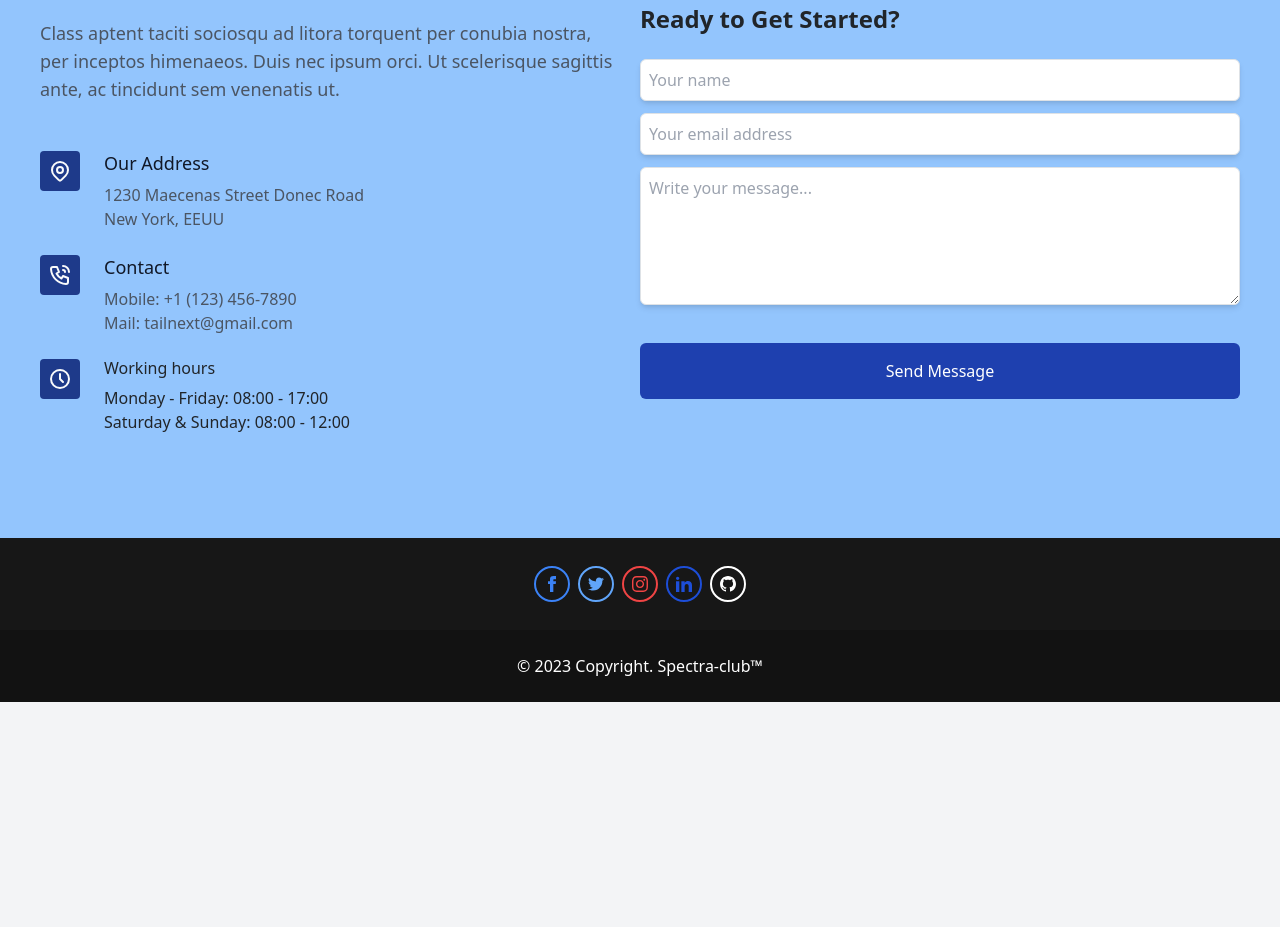
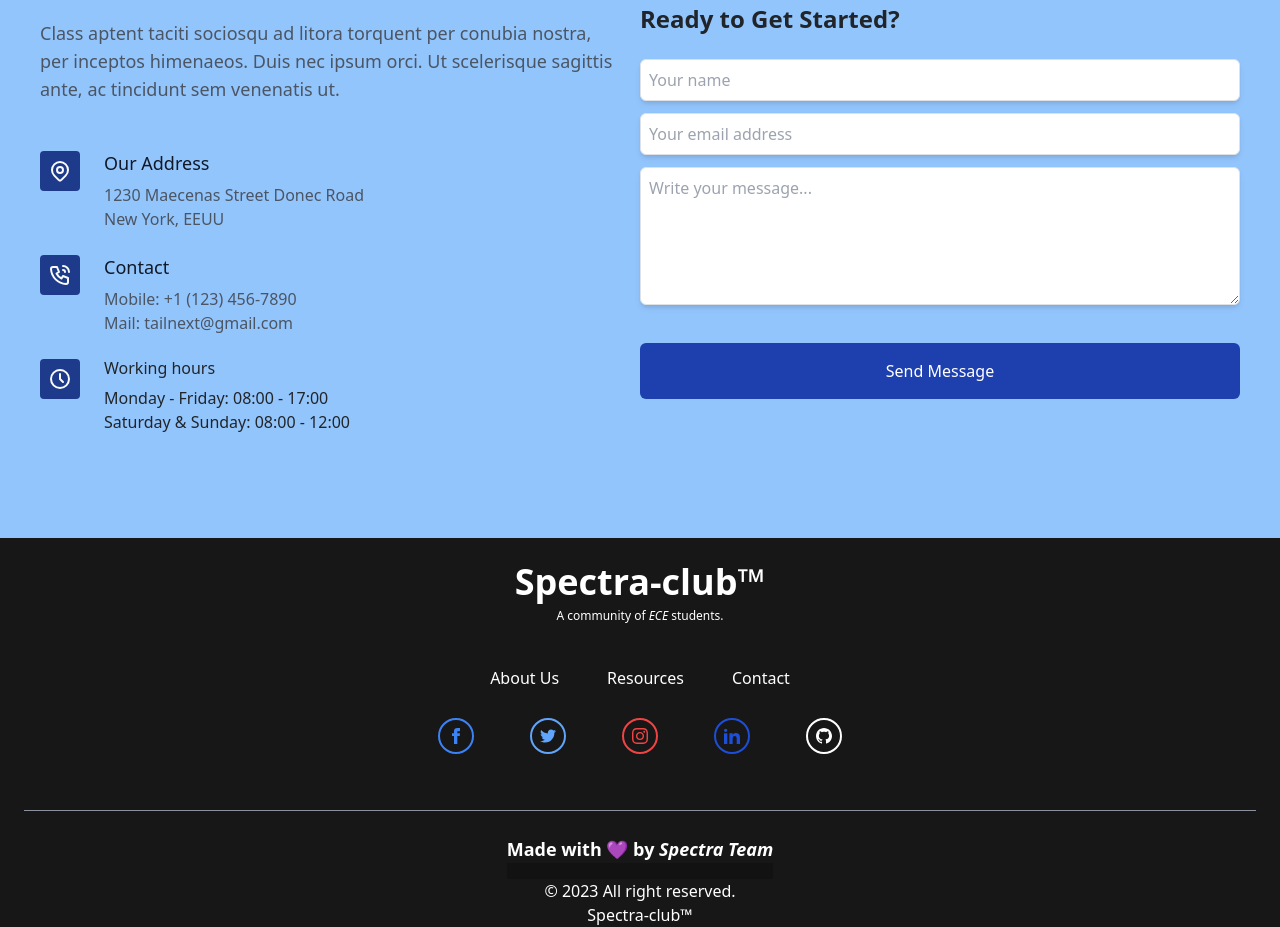
Before and after one commit to sahil-kumar-yadav/Spectra-club.github.io, a website: page index.html in a window 1280 px wide. Shown: the part 2171-3098 px from the top of the page. Before the commit the page ends 2873 px from the top, so only its background shows below. Drawn offline with nearby package versions, Linux system fonts and the light colour scheme; files that its build step writes are made by us from their sources; files whose address does not match are found by name.

Commit message:
footer styled

```diff
--- a/index.html
+++ b/index.html
@@ -555,9 +555,20 @@
   <!--Footer container-->
   <footer class="flex flex-col items-center bg-neutral-900 text-center text-white">
     <div class="container px-6 pt-6">
-      <div class="mb-6 flex justify-center">
+      <div class="top-footer-text">
+        <center>
+          <h1 class="font-bold text-4xl">Spectra-club™</h1>
+          <span class="text-xs pb-20">A community of <i>ECE </i>students.</span>
+        </center>
+      </div>
+      <div class="flex justify-center items-center pb-7 pt-10 ">
+        <ul><a href="#about" class="mx-6 hover:text-cyan-300">About Us</a></ul>
+        <ul><a href="./dist/st/student.html" class="mx-6 hover:text-cyan-300">Resources</a></ul>
+        <ul><a href="#contact" class="mx-6 hover:text-cyan-300">Contact</a></ul>
+      </div>
+      <div class="mb-14 flex justify-center items-center">
         <a href="https://www.facebook.com/spectra.nitg/" type="button"
-          class="m-1 h-9 w-9 rounded-full border-2 border-blue-500 uppercase leading-normal text-blue-500 transition duration-150 ease-in-out hover:text-blue-600 hover:bg-opacity-3 focus:outline-none focus:ring-0"
+          class="mx-7 h-9 w-9 rounded-full border-2 border-blue-500 uppercase leading-normal text-blue-500 transition duration-150 ease-in-out hover:text-blue-600 hover:bg-opacity-3 focus:outline-none focus:ring-0"
           data-te-ripple-init data-te-ripple-color="light">
           <svg xmlns="http://www.w3.org/2000/svg" class="mx-auto h-full w-4" fill="currentColor" viewBox="0 0 24 24">
             <path
@@ -566,7 +577,7 @@
         </a>
 
         <a href="#!" type="button"
-          class="m-1 h-9 w-9 rounded-full border-2 border-blue-400 uppercase leading-normal text-blue-400 transition duration-150 ease-in-out hover:text-blue-500 hover:bg-opacity-5 focus:outline-none focus:ring-0"
+          class="mx-7 h-9 w-9 rounded-full border-2 border-blue-400 uppercase leading-normal text-blue-400 transition duration-150 ease-in-out hover:text-blue-500 hover:bg-opacity-5 focus:outline-none focus:ring-0"
           data-te-ripple-init data-te-ripple-color="light">
           <svg xmlns="http://www.w3.org/2000/svg" class="mx-auto h-full w-4" fill="currentColor" viewBox="0 0 24 24">
             <path
@@ -575,7 +586,7 @@
         </a>
 
         <a href="https://www.instagram.com/spectra.nitg/" type="button"
-          class="m-1 h-9 w-9 rounded-full border-2 border-red-500 uppercase leading-normal text-red-500 transition duration-150 ease-in-out hover:text-red-600 hover:bg-opacity-5 focus:outline-none focus:ring-0"
+          class="mx-7 h-9 w-9 rounded-full border-2 border-red-500 uppercase leading-normal text-red-500 transition duration-150 ease-in-out hover:text-red-600 hover:bg-opacity-5 focus:outline-none focus:ring-0"
           data-te-ripple-init data-te-ripple-color="light">
           <svg xmlns="http://www.w3.org/2000/svg" class="mx-auto h-full w-4" fill="currentColor" viewBox="0 0 24 24">
             <path
@@ -584,7 +595,7 @@
         </a>
 
         <a href="https://www.linkedin.com/company/spectranitg/about/" type="button"
-          class="m-1 h-9 w-9 rounded-full border-2 border-blue-700 uppercase leading-normal text-blue-700 transition duration-150 ease-in-out hover:text-blue-800 hover:bg-opacity-5 focus:outline-none focus:ring-0"
+          class="mx-7 h-9 w-9 rounded-full border-2 border-blue-700 uppercase leading-normal text-blue-700 transition duration-150 ease-in-out hover:text-blue-800 hover:bg-opacity-5 focus:outline-none focus:ring-0"
           data-te-ripple-init data-te-ripple-color="light">
           <svg xmlns="http://www.w3.org/2000/svg" class="mx-auto h-full w-4" fill="currentColor" viewBox="0 0 24 24">
             <path
@@ -593,7 +604,7 @@
         </a>
 
         <a href="https://github.com/yadavsk098/Spectra-club.github.io" type="button"
-          class="m-1 h-9 w-9 rounded-full border-2 border-white uppercase leading-normal text-white transition duration-150 ease-in-out hover:bg-black hover:bg-opacity-5 focus:outline-none focus:ring-0"
+          class="mx-7 h-9 w-9 rounded-full border-2 border-white uppercase leading-normal text-white transition duration-150 ease-in-out hover:bg-black hover:bg-opacity-5 focus:outline-none focus:ring-0"
           data-te-ripple-init data-te-ripple-color="light">
           <svg xmlns="http://www.w3.org/2000/svg" class="mx-auto h-full w-4" fill="currentColor" viewBox="0 0 24 24">
             <path
@@ -601,12 +612,13 @@
           </svg>
         </a>
       </div>
+      <hr class="h-2px mx-0 mb-6 bg-gray-400 border-spacing-2 dark:bg-white">
     </div>
 
     <!--Copyright section-->
-    <div class="w-full p-4 text-center" style="background-color: rgba(0, 0, 0, 0.2)">
-      © 2023 Copyright.
-      <a class="text-whitehite" href="https://tw-elements.com/">Spectra-club™</a>
+    <h5 class="font-semibold text-lg">Made with 💜 by <em>Spectra Team</em>
+    <div class="w-full pb-3 flex justify-center" style="background-color: rgba(0, 0, 0, 0.2)">
+      </h5>© 2023 All right reserved.<a class="text-white hover:no-underline hover:text-cyan-300" href="#about">Spectra-club™</a>
     </div>
   </footer>
 
```
